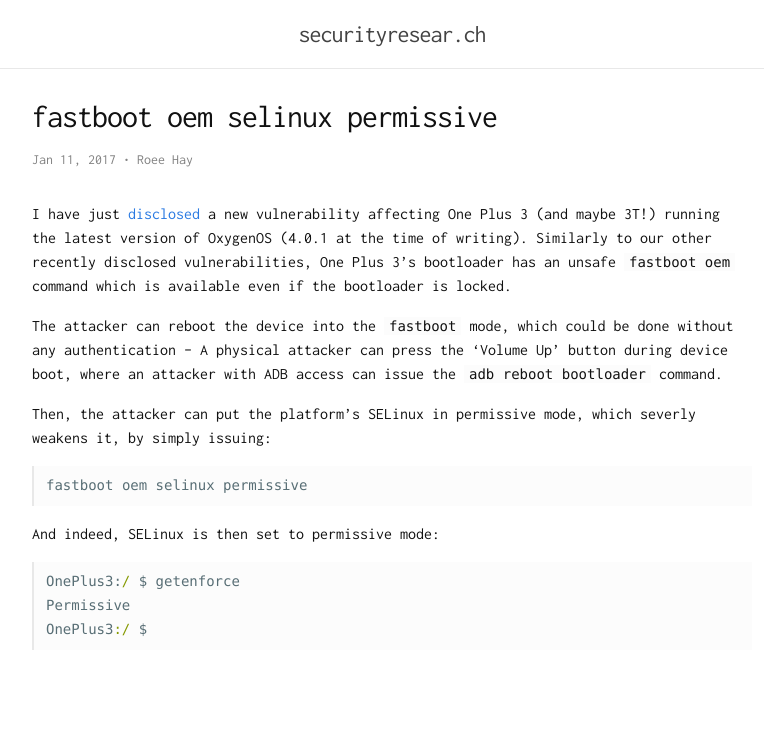
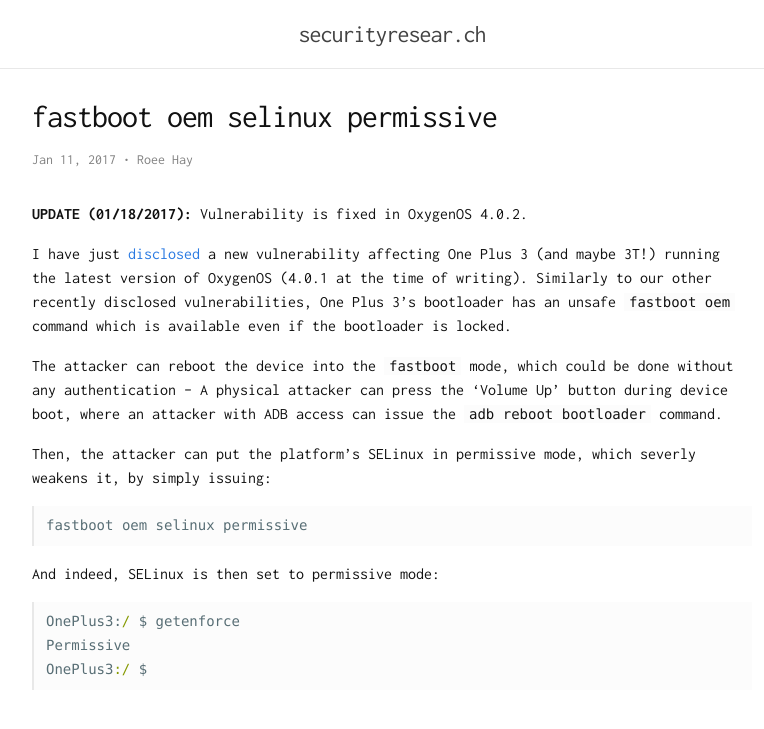
Before and after one commit to roeeh/roeeh.github.io, a Jekyll site: the page built from _posts/2017-01-11-fastboot-oem-selinux-permissive.md, in a window 1280 px wide. Shown: the top 729 px of the page, without its empty margins (248-1012 px from the left). Built offline with Jekyll 4.4.1, drawn with Linux system fonts in a browser that asks for light colours.

Commit message:
Update 2017-01-11-fastboot-oem-selinux-permissive.md

```diff
--- a/_posts/2017-01-11-fastboot-oem-selinux-permissive.md
+++ b/_posts/2017-01-11-fastboot-oem-selinux-permissive.md
@@ -6,6 +6,8 @@ date: '2017-01-11'
 tags:
 
 ---
+
+**UPDATE (01/18/2017):** Vulnerability is fixed in OxygenOS 4.0.2.
 
 I have just [disclosed] a new vulnerability affecting One Plus 3 (and maybe 3T!) running the latest version of OxygenOS (4.0.1 at the time of writing).
 Similarly to our other recently disclosed vulnerabilities, One Plus 3's bootloader has an unsafe `fastboot oem` command which is available even if the bootloader is locked.
```
